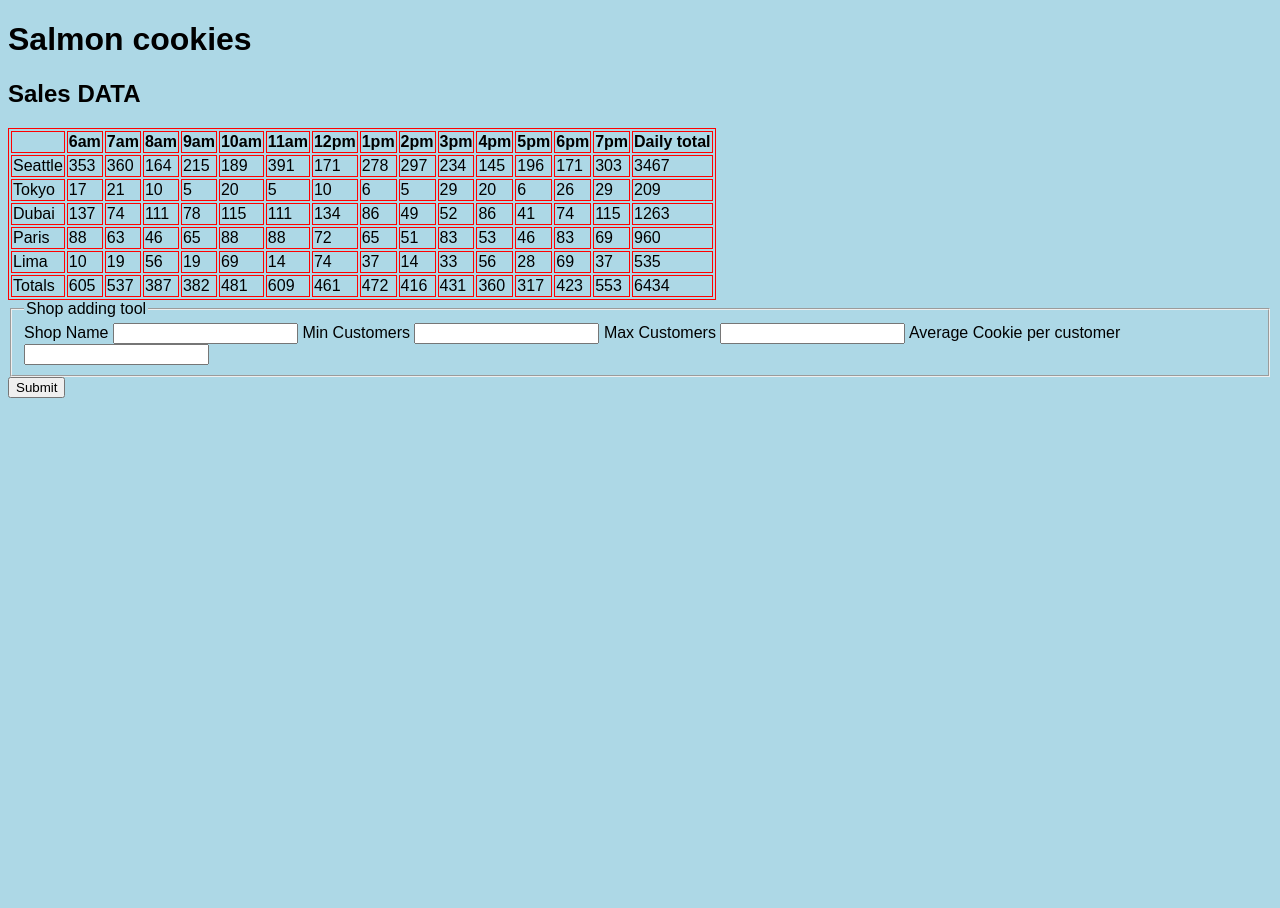
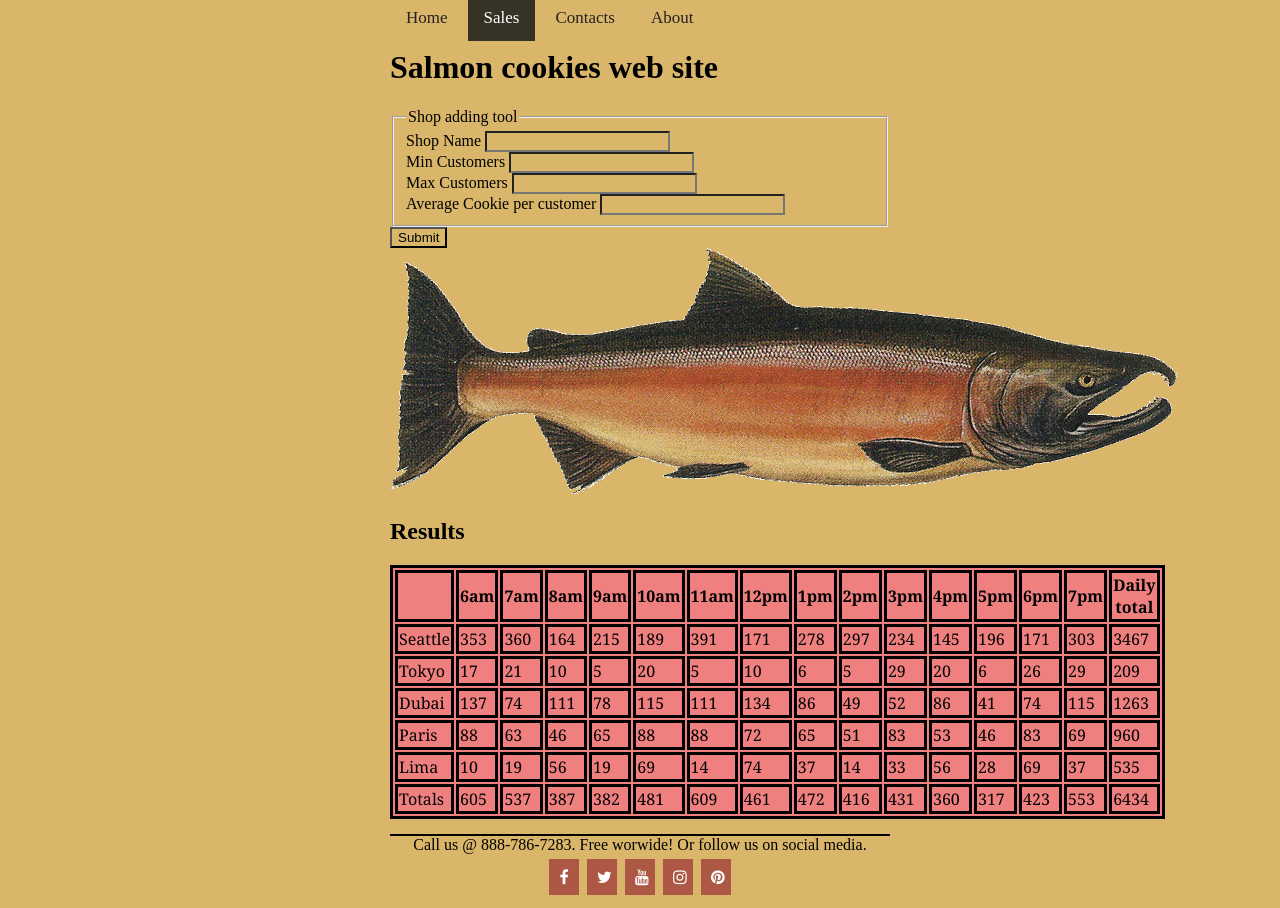
Before and after one commit to sergeyvoytov/cookie-stand, a plain HTML site: page sales.html in a window 1280 px wide. Before the commit the page ends 800 px from the top, so only its background shows below. Drawn offline with Linux system fonts and the light colour scheme.

Commit message:
added pages and fixed css

```diff
--- a/css/style.css
+++ b/css/style.css
@@ -1,13 +1,84 @@
 * {
-    font-family: Arial, sans-serif;
+    /* //font-family: Helvetica, sans-serif; */
+    align-content: center;
+    background: #d9b669 no-repeat fixed center;
+
   }
 
   table, th, td {
 
-    border: 1px solid red;
+    border:  solid black;
+    background: lightcoral;
+    font-family: Georgia, 'Times New Roman', Times, serif;
 
   }
 
-  body {
-    background: lightblue url("img_tree.gif") no-repeat fixed center;
-  }
+.content {
+  max-width: 500px;
+  margin: auto;
+};
+
+.topnav {
+  background-color: #333;
+  overflow: hidden;
+  border-bottom: 2px solid black;
+}
+
+/* Style the links inside the navigation bar */
+.topnav a {
+  /* float: left; */
+  color: #272121;
+  text-align: center;
+  padding: 14px 16px;
+  text-decoration: none;
+  font-size: 17px;
+
+}
+
+/* Change the color of links on hover */
+.topnav a:hover {
+  background-color: #ddd;
+  color: #ad5845;
+}
+
+/* Add a color to the active/current link */
+.topnav a.active {
+  background-color: #343326;
+  color: white;
+}
+
+#footer{
+display: inherit;
+  text-align: center;
+  align-self: center;
+  border-top: #272121;
+  border-top: 2px solid black;
+  width: inherit;
+  margin-top: 15px;
+}
+
+.fa {
+  padding: 10px;
+  font-size: 10px;
+  width: 10px;
+  text-align: center;
+  text-decoration: none;
+  margin: 5px 2px;
+    background: #ad5845;
+    color: white;
+    align-self: center;
+    display: inline-block;
+}
+
+p.a {
+  font: 15px arial, sans-serif;
+}
+
+ol.a {
+  font: 15px arial, sans-serif;
+}
+p.a{
+  font: 15px arial, sans-serif;
+  text-indent: 30px;
+
+}
--- a/sales.html
+++ b/sales.html
@@ -1,15 +1,58 @@
 <!DOCTYPE html>
 <html>
+
 <head>
   <title>Salmon Cookies</title>
-    <link href="css/style.css" type="text/css" rel="stylesheet"/>
+  <link href="css/reset.css" type="text/css" rel="stylesheet" />
+  <link href="css/style.css" type="text/css" rel="stylesheet" />
+  <link rel="stylesheet" href="https://cdnjs.cloudflare.com/ajax/libs/font-awesome/4.7.0/css/font-awesome.min.css">
+
 </head>
+
+
+
+<div class="content">
+
   <body>
     <header>
-      <h1>Salmon cookies</h1>
+      <div class="topnav">
+        <a  href="index.html">Home</a>
+        <a class="active" href="/sales.html">Sales</a>
+        <a href="/contacts.html">Contacts</a>
+        <a href="#about">About</a>
+      </div>
+
     </header>
     <main>
-      <h2>Sales DATA</h2>
+      <div id="header">
+        <h1>Salmon cookies web site</h1>
+      </div>
+
+        <form id="shop-form">
+          <fieldset>
+            <legend>Shop adding tool</legend>
+          <label>
+            Shop Name
+            <input name="shopName" type="text" required /><br>
+          </label>
+          <label>
+            Min Customers
+            <input name="minCustomers" type="number" required /><br>
+          </label>
+          <label>
+            Max Customers
+            <input name="maxCustomers" type="number" required /><br>
+          </label>
+                 <label>
+            Average Cookie per customer
+            <input name="averageCookiePerCustomer" type="float" required /><br>
+          </label>
+        </fieldset>
+          <button>Submit</button>
+        </form>
+      <img src="/images/salmon.png" alt="Salmon">
+      <h2>Results</h2>
+
       <div id="Shops">
           <!-- generate this from js: -->
           <!-- <article>
@@ -22,31 +65,22 @@
             <img>
           </article> -->
         </div>
-      <form id="shop-form">
-        <fieldset>
-          <legend>Shop adding tool</legend>
-        <label>
-          Shop Name
-          <input name="shopName" type="text" required />
-        </label>
-        <label>
-          Min Customers
-          <input name="minCustomers" type="number" required />
-        </label>
-        <label>
-          Max Customers
-          <input name="maxCustomers" type="number" required />
-        </label>
-               <label>
-          Average Cookie per customer
-          <input name="averageCookiePerCustomer" type="float" required />
-        </label>
-      </fieldset>
-        <button>Submit</button>
-      </form>
+
 </main>
+
 <footer>
+  <div id="footer">
+    Call us @ 888-786-7283. Free worwide! Or follow us on social media.
+    <br>
+    <a href="#" class="fa fa-facebook"></a>
+    <a href="#" class="fa fa-twitter"></a>
+    <a href="#" class="fa fa-youtube"></a>
+    <a href="#" class="fa fa-instagram"></a>
+    <a href="#" class="fa fa-pinterest"></a>
 </footer>
+</div>
+
 <script src="js/app.js"></script>
 </body>
+
 </html>
```
Also changed, not shown: contacts.html (added, +76 -0 lines), index.html (+39 -24 lines), js/app.js (line endings or trailing spaces). Lines whose indentation alone changed are shown as unchanged.
